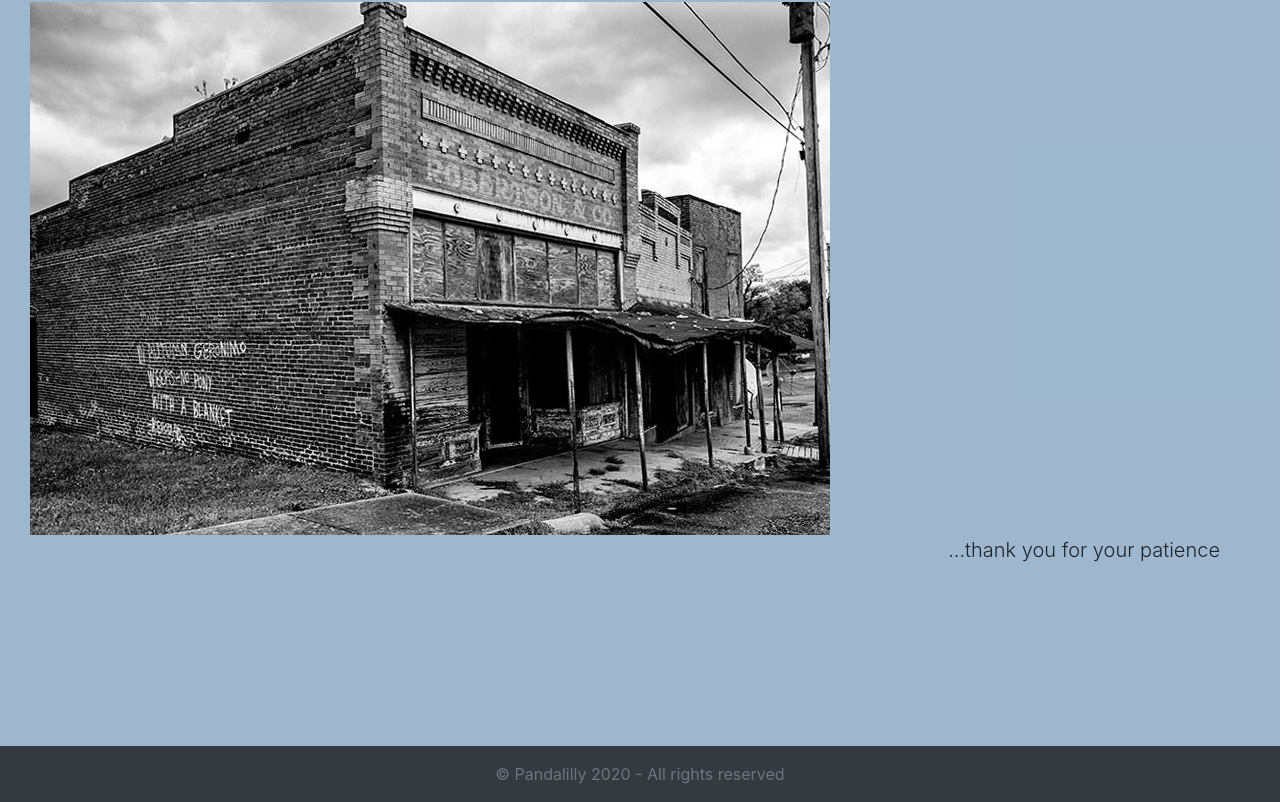
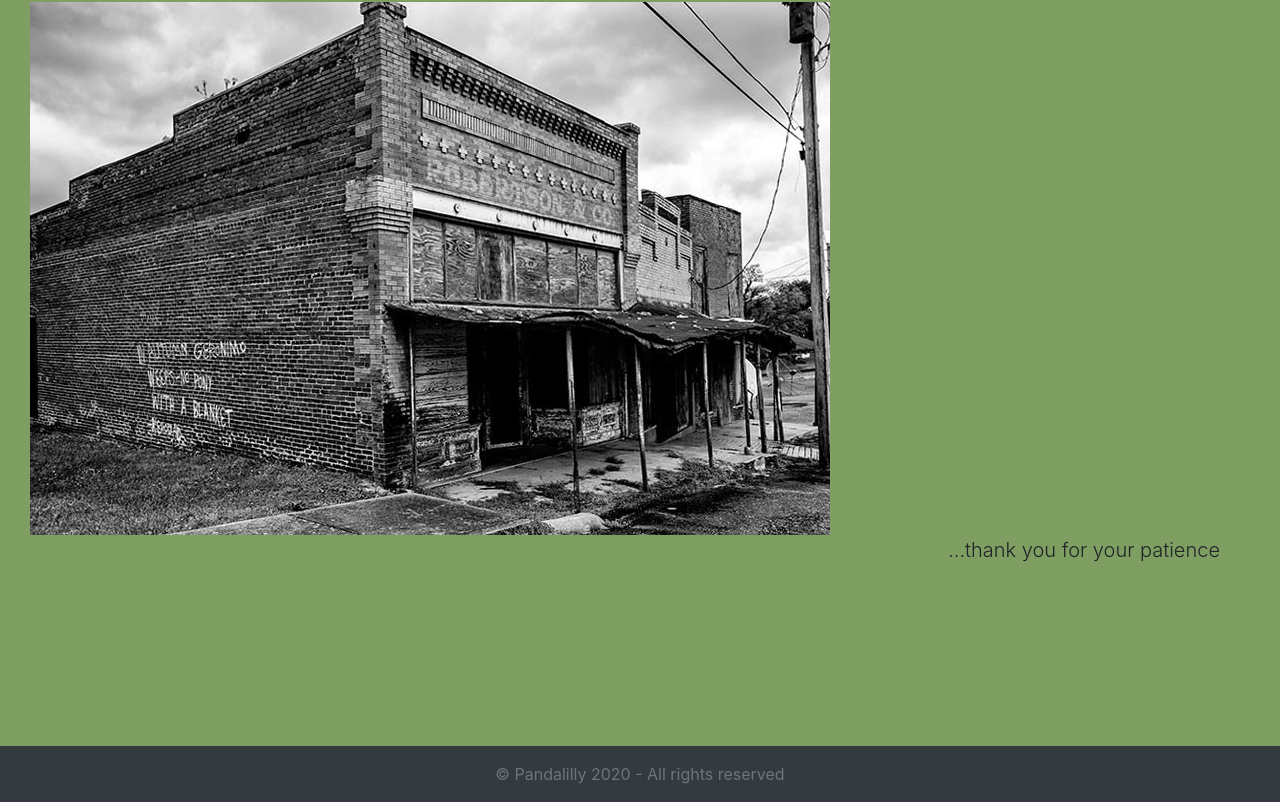
Before and after one commit to pandalilly/pandalilly.github.io, a plain HTML site: page Blog.html in a window 1280 px wide. Shown: the part 110-912 px from the top of the page. Drawn offline with nearby package versions, Linux system fonts and the light colour scheme.

Commit message:
changing colours

```diff
--- a/style.css
+++ b/style.css
@@ -73,7 +73,7 @@
   text-align: center;
 }
 #blog-page {
-  background-color: #8dabc7d8;
+  background-color: #7f9e61;
   height: 100vh;
 }
 #blog-heading {
```
